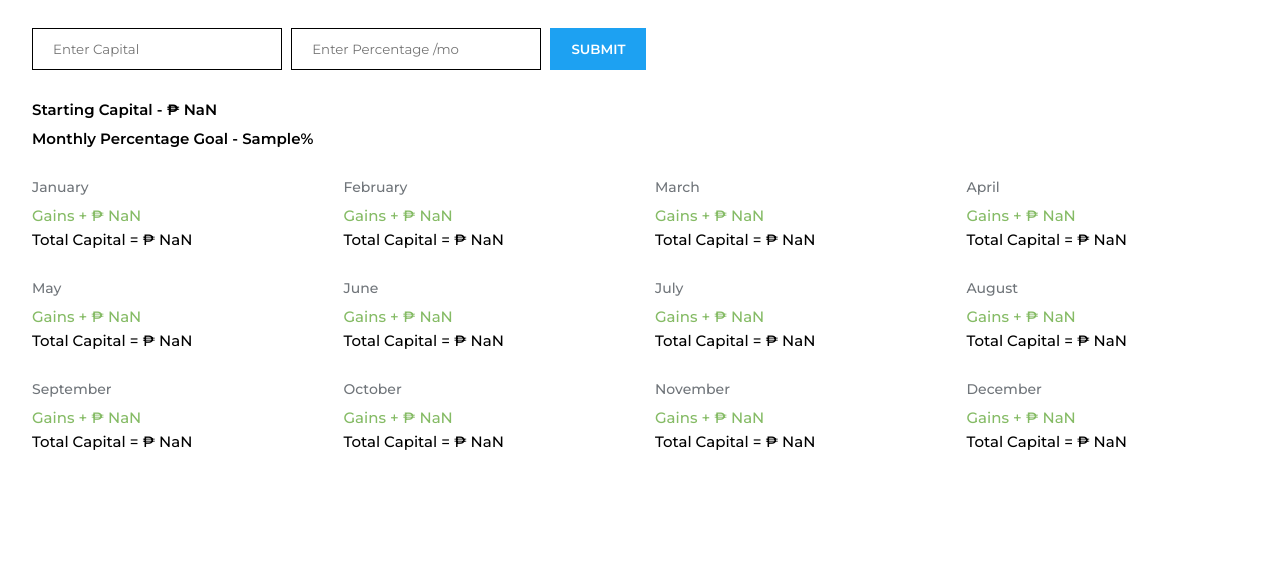
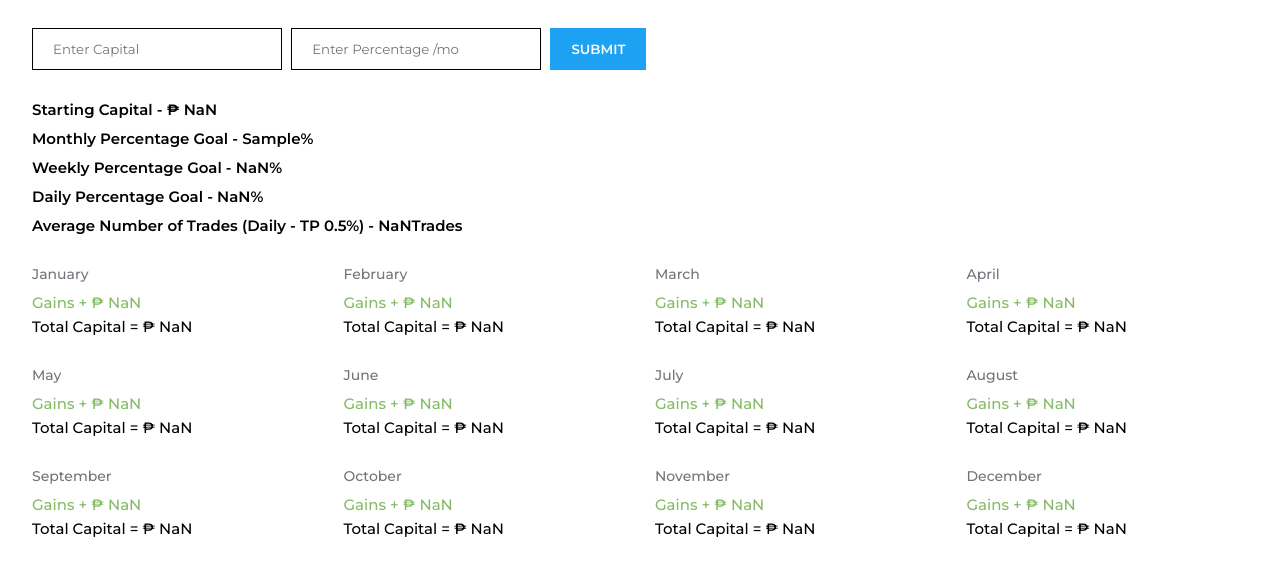
Before and after one commit to alagbaychabenjade24/yearly-profit-calculator, a plain HTML site: page index.html in a window 1280 px wide. Both pictures are taken after typing "Sample", "Sample" into the empty fields and a click on the button "SUBMIT". Shown: the part 66-642 px from the top of the page. Drawn offline with Linux system fonts and the light colour scheme.

Commit message:
add weekly, daily and average number of trades per day calculations

```diff
--- a/functions.js
+++ b/functions.js
@@ -66,6 +66,11 @@ const startingCapital = document.querySelector('.starting__capital');
 const monthlyPercentageGoal = document.querySelector(
 	'.monthly__percentage__goal'
 );
+const weeklyPercentageGoal = document.querySelector(
+	'.weekly__percentage__goal'
+);
+const dailyPercentageGoal = document.querySelector('.daily__percentage__goal');
+const averageNumberTrades = document.querySelector('.avg__numb__trade');
 
 const calculateCapital = () => {
 	form.addEventListener('submit', event => {
@@ -88,7 +93,15 @@ const calculateCapital = () => {
 
 		startingCapital.textContent +=
 			' - ₱ ' + (capital.value / 1).toLocaleString();
+
 		monthlyPercentageGoal.textContent += ' - ' + percentage.value + '%';
+
+		weeklyPercentageGoal.textContent += ' - ' + percentage.value / 4 + '%';
+
+		dailyPercentageGoal.textContent += ' - ' + percentage.value / 20 + '%';
+
+		averageNumberTrades.textContent +=
+			' - ' + percentage.value / 20 / 0.5 + 'Trades';
 
 		const cc = (febGains.textContent += ` + ₱ ${(
 			d * percentages +
--- a/index.html
+++ b/index.html
@@ -36,6 +36,14 @@
 				<p class="starting__capital">Starting Capital</p>
 
 				<p class="monthly__percentage__goal">Monthly Percentage Goal</p>
+
+				<p class="weekly__percentage__goal">Weekly Percentage Goal</p>
+
+				<p class="daily__percentage__goal">Daily Percentage Goal</p>
+
+				<p class="avg__numb__trade">
+					Average Number of Trades (Daily - TP 0.5%)
+				</p>
 			</aside>
 
 			<section class="months">
```
